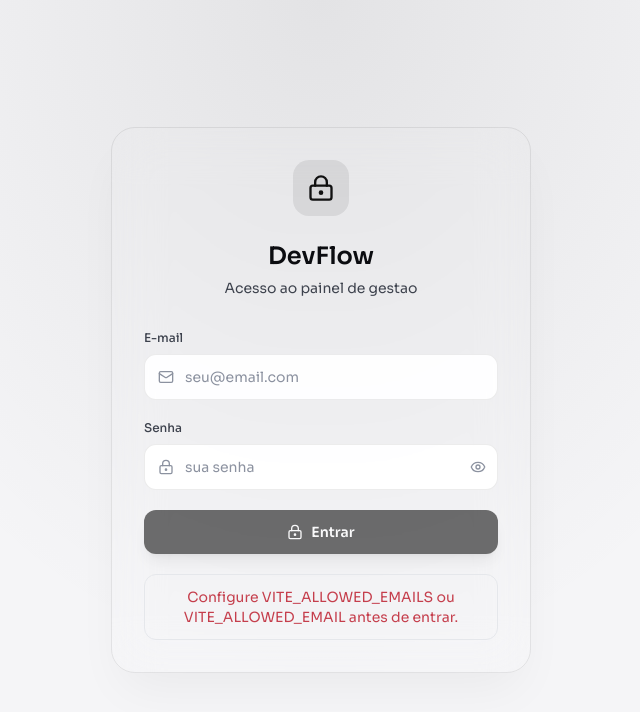
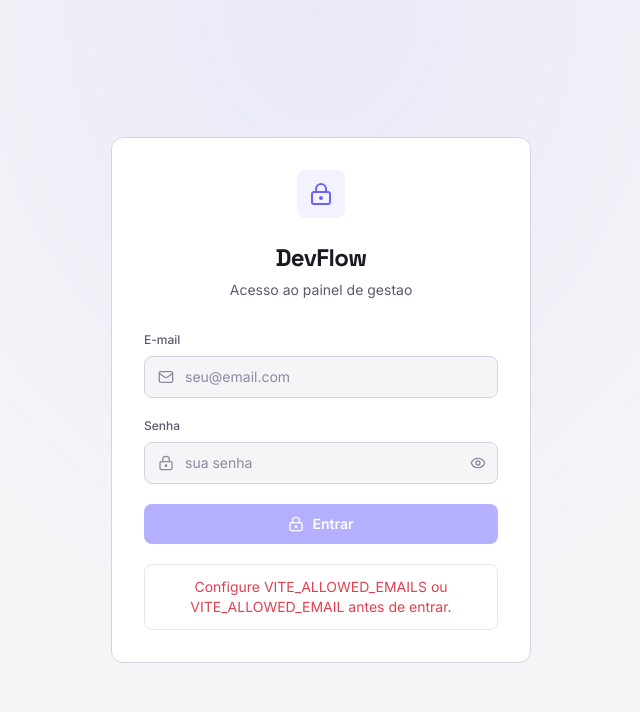
Before and after one commit to mohamedsillahhh-cloud/DevFlow, a React (Vite) app in the folder web/: page /login in a window 1280 px wide. Shown: the top 712 px of the page, without its empty margins (319-959 px from the left). Built offline with nearby package versions, Linux system fonts and the light colour scheme; no server answers.

Commit message:
redesign: UI completa dark premium - nova paleta, tipografia, sidebar 220px, KPI cards, badges, login

```diff
--- a/web/src/components/status-badge.tsx
+++ b/web/src/components/status-badge.tsx
@@ -8,27 +8,27 @@ const STATUS_STYLES: Record<
   }
 > = {
   cancelado: {
-    className: 'border-[#4a1f2a] bg-[rgba(113,29,43,0.18)] text-[var(--color-danger)]',
+    className: 'bg-[rgba(255,71,87,0.12)] text-[var(--color-danger)]',
     icon: XCircle,
   },
   concluido: {
-    className: 'border-[#1f4a39] bg-[rgba(20,86,58,0.18)] text-[var(--color-success)]',
+    className: 'bg-[rgba(0,212,170,0.12)] text-[var(--color-success)]',
     icon: CheckCircle2,
   },
   em_andamento: {
-    className: 'border-[#234a73] bg-[rgba(26,72,133,0.2)] text-[var(--color-info)]',
+    className: 'bg-[rgba(108,99,255,0.12)] text-[var(--color-info)]',
     icon: CircleDashed,
   },
   pago: {
-    className: 'border-[#1f4a39] bg-[rgba(20,86,58,0.18)] text-[var(--color-success)]',
+    className: 'bg-[rgba(0,212,170,0.12)] text-[var(--color-success)]',
     icon: CheckCircle2,
   },
   pago_parcial: {
-    className: 'border-[#5e3f84] bg-[rgba(118,72,194,0.18)] text-[var(--color-violet)]',
+    className: 'bg-[rgba(155,138,255,0.12)] text-[var(--color-violet)]',
     icon: AlertTriangle,
   },
   pendente: {
-    className: 'border-[#5a4722] bg-[rgba(140,96,15,0.18)] text-[var(--color-warning)]',
+    className: 'bg-[rgba(255,165,0,0.12)] text-[var(--color-warning)]',
     icon: Clock3,
   },
 }
@@ -41,11 +41,11 @@ export function StatusBadge({ status }: { status?: string | null }) {
 
   return (
     <span
-      className={`inline-flex items-center gap-1.5 rounded-lg border px-2.5 py-1 text-xs font-medium ${
-        style?.className ?? 'border-[var(--border-subtle)] bg-[var(--surface-2)] text-[var(--text-secondary)]'
+      className={`inline-flex items-center gap-1.5 rounded-md px-2.5 py-1 text-[11px] font-medium uppercase tracking-wide ${
+        style?.className ?? 'bg-[var(--surface-2)] text-[var(--text-secondary)]'
       }`}
     >
-      <Icon className="h-3.5 w-3.5" />
+      <Icon className="h-3 w-3" />
       {label}
     </span>
   )
--- a/web/src/index.css
+++ b/web/src/index.css
@@ -1,74 +1,75 @@
-@import url('https://fonts.googleapis.com/css2?family=JetBrains+Mono:wght@400;500&family=Sora:wght@400;500;600;700&display=swap');
+@import url('https://fonts.googleapis.com/css2?family=Inter:wght@400;500;600;700&family=JetBrains+Mono:wght@400;500;600&family=Space+Grotesk:wght@500;600;700&display=swap');
 
 @tailwind base;
 @tailwind components;
 @tailwind utilities;
 
-:root {
-  color-scheme: light;
-  font-family: 'Sora', 'Segoe UI', sans-serif;
-  background: #f5f5f7;
-  color: #15161b;
-  --bg-canvas: #f5f5f7;
-  --bg-shell: rgba(245, 245, 247, 0.94);
-  --surface-1: rgba(255, 255, 255, 0.84);
-  --surface-2: rgba(255, 255, 255, 0.94);
-  --surface-3: rgba(239, 239, 243, 0.98);
-  --surface-soft: rgba(17, 17, 19, 0.045);
-  --border-subtle: rgba(17, 17, 19, 0.08);
-  --border-strong: rgba(17, 17, 19, 0.14);
-  --text-primary: #0b0c10;
-  --text-secondary: #3d424d;
-  --text-muted: #8c92a0;
-  --brand: #111111;
-  --brand-strong: #000000;
-  --brand-soft: rgba(17, 17, 19, 0.08);
-  --inverted-surface: #111111;
-  --inverted-text: #f7f7f8;
-  --chart-grid: rgba(17, 17, 19, 0.08);
-  --chart-guideline: rgba(17, 17, 19, 0.14);
-  --color-success: #1f8f5f;
-  --color-danger: #c53e4c;
-  --color-warning: #d18016;
-  --color-info: #2566d0;
-  --color-violet: #6f50ad;
-  --color-pink: #cf3f8d;
-  --color-lime: #5f9b2f;
-  --shadow-panel: 0 18px 40px rgba(17, 20, 29, 0.08);
-  --shadow-soft: 0 10px 26px rgba(17, 20, 29, 0.08);
+:root,
+html[data-theme='dark'] {
+  color-scheme: dark;
+  font-family: 'Inter', system-ui, sans-serif;
+  background: #0A0A0F;
+  color: #F0F0F5;
+  --bg-canvas: #0A0A0F;
+  --bg-shell: rgba(10, 10, 15, 0.94);
+  --surface-1: #111118;
+  --surface-2: #1A1A24;
+  --surface-3: #22222E;
+  --surface-soft: rgba(255, 255, 255, 0.04);
+  --border-subtle: #2A2A3A;
+  --border-strong: #3A3A4E;
+  --text-primary: #F0F0F5;
+  --text-secondary: #8888A0;
+  --text-muted: #6B6B80;
+  --brand: #6C63FF;
+  --brand-strong: #7B73FF;
+  --brand-soft: rgba(108, 99, 255, 0.12);
+  --inverted-surface: #6C63FF;
+  --inverted-text: #FFFFFF;
+  --chart-grid: #2A2A3A;
+  --chart-guideline: #3A3A4E;
+  --color-success: #00D4AA;
+  --color-danger: #FF4757;
+  --color-warning: #FFA500;
+  --color-info: #6C63FF;
+  --color-violet: #9B8AFF;
+  --color-pink: #FF6B9D;
+  --color-lime: #5EEAD4;
+  --shadow-panel: 0 0 0 1px #2A2A3A;
+  --shadow-soft: 0 0 0 1px #2A2A3A;
 }
 
-html[data-theme='dark'] {
-  color-scheme: dark;
-  background: #000000;
-  color: #f5f5f7;
-  --bg-canvas: #000000;
-  --bg-shell: rgba(0, 0, 0, 0.94);
-  --surface-1: rgba(10, 10, 10, 0.88);
-  --surface-2: rgba(16, 16, 16, 0.96);
-  --surface-3: rgba(24, 24, 24, 0.98);
-  --surface-soft: rgba(255, 255, 255, 0.06);
-  --border-subtle: rgba(255, 255, 255, 0.1);
-  --border-strong: rgba(255, 255, 255, 0.18);
-  --text-primary: #f5f5f7;
-  --text-secondary: #a1a1aa;
-  --text-muted: #6f6f77;
-  --brand: #ffffff;
-  --brand-strong: #f2f2f4;
-  --brand-soft: rgba(255, 255, 255, 0.08);
-  --inverted-surface: #f5f5f7;
-  --inverted-text: #050505;
-  --chart-grid: rgba(255, 255, 255, 0.08);
-  --chart-guideline: rgba(255, 255, 255, 0.14);
-  --color-success: #44d8a2;
-  --color-danger: #ff6b79;
-  --color-warning: #ffbe63;
-  --color-info: #65b2ff;
-  --color-violet: #b38bff;
-  --color-pink: #ff8dc6;
-  --color-lime: #85ea72;
-  --shadow-panel: 0 24px 60px rgba(0, 0, 0, 0.45);
-  --shadow-soft: 0 12px 28px rgba(0, 0, 0, 0.32);
+html[data-theme='light'] {
+  color-scheme: light;
+  background: #F5F5F8;
+  color: #1A1A24;
+  --bg-canvas: #F5F5F8;
+  --bg-shell: rgba(245, 245, 248, 0.94);
+  --surface-1: #FFFFFF;
+  --surface-2: #F0F0F4;
+  --surface-3: #E8E8EE;
+  --surface-soft: rgba(0, 0, 0, 0.035);
+  --border-subtle: #D4D4E0;
+  --border-strong: #B8B8CC;
+  --text-primary: #1A1A24;
+  --text-secondary: #5A5A70;
+  --text-muted: #8A8AA0;
+  --brand: #6C63FF;
+  --brand-strong: #5A52E0;
+  --brand-soft: rgba(108, 99, 255, 0.08);
+  --inverted-surface: #6C63FF;
+  --inverted-text: #FFFFFF;
+  --chart-grid: #D4D4E0;
+  --chart-guideline: #B8B8CC;
+  --color-success: #00A37A;
+  --color-danger: #E04050;
+  --color-warning: #CC8400;
+  --color-info: #6C63FF;
+  --color-violet: #7B6AE0;
+  --color-pink: #D45A8A;
+  --color-lime: #3BC4B0;
+  --shadow-panel: 0 1px 3px rgba(0, 0, 0, 0.06), 0 0 0 1px rgba(0, 0, 0, 0.04);
+  --shadow-soft: 0 1px 2px rgba(0, 0, 0, 0.04), 0 0 0 1px rgba(0, 0, 0, 0.04);
 }
 
 * {
@@ -83,40 +84,10 @@ html {
 body {
   min-height: 100vh;
   margin: 0;
-  background:
-    radial-gradient(circle at 0% 0%, rgba(255, 255, 255, 0.58), transparent 28%),
-    radial-gradient(circle at 100% 100%, rgba(210, 214, 225, 0.42), transparent 24%),
-    var(--bg-canvas);
+  background: var(--bg-canvas);
   color: var(--text-primary);
   position: relative;
-  transition: background 180ms ease, color 180ms ease;
-}
-
-html[data-theme='dark'] body {
-  background:
-    radial-gradient(circle at 0% 0%, rgba(255, 255, 255, 0.09), transparent 24%),
-    radial-gradient(circle at 100% 100%, rgba(255, 255, 255, 0.05), transparent 22%),
-    var(--bg-canvas);
-}
-
-body::before {
-  content: '';
-  position: fixed;
-  inset: 0;
-  background-image:
-    linear-gradient(rgba(17, 24, 39, 0.035) 1px, transparent 1px),
-    linear-gradient(90deg, rgba(17, 24, 39, 0.035) 1px, transparent 1px);
-  background-size: 80px 80px;
-  mask-image: radial-gradient(circle at center, black, transparent 74%);
-  opacity: 0.22;
-  pointer-events: none;
-  z-index: 0;
-}
-
-html[data-theme='dark'] body::before {
-  background-image:
-    linear-gradient(rgba(151, 171, 204, 0.06) 1px, transparent 1px),
-    linear-gradient(90deg, rgba(151, 171, 204, 0.06) 1px, transparent 1px);
+  transition: background 150ms ease, color 150ms ease;
 }
 
 body,
@@ -146,35 +117,23 @@ a {
 }
 
 ::selection {
-  background: rgba(255, 255, 255, 0.24);
+  background: rgba(108, 99, 255, 0.2);
 }
 
 ::-webkit-scrollbar {
-  width: 10px;
-  height: 10px;
+  width: 6px;
+  height: 6px;
 }
 
 ::-webkit-scrollbar-track {
-  background: #e7e7eb;
+  background: transparent;
 }
 
 ::-webkit-scrollbar-thumb {
-  background: #c2c7d3;
+  background: #2A2A3A;
   border-radius: 999px;
 }
 
 ::-webkit-scrollbar-thumb:hover {
-  background: #aeb4c1;
+  background: #3A3A4E;
 }
-
-html[data-theme='dark'] ::-webkit-scrollbar-track {
-  background: #101623;
-}
-
-html[data-theme='dark'] ::-webkit-scrollbar-thumb {
-  background: #303d56;
-}
-
-html[data-theme='dark'] ::-webkit-scrollbar-thumb:hover {
-  background: #3f4d68;
-}
--- a/web/src/lib/format.ts
+++ b/web/src/lib/format.ts
@@ -23,10 +23,10 @@ export const CURRENCY_OPTIONS = [
 ]
 
 export const BUTTON_PRIMARY =
-  'inline-flex items-center justify-center rounded-2xl border border-[var(--inverted-surface)] bg-[var(--inverted-surface)] px-4 py-2.5 text-sm font-medium text-[var(--inverted-text)] shadow-[var(--shadow-soft)] transition hover:-translate-y-[1px] hover:opacity-92 disabled:cursor-not-allowed disabled:opacity-60 disabled:hover:translate-y-0'
+  'inline-flex items-center justify-center rounded-lg bg-[var(--brand)] px-4 py-2.5 text-sm font-medium text-white transition hover:brightness-110 disabled:cursor-not-allowed disabled:opacity-50'
 
 export const BUTTON_SECONDARY =
-  'inline-flex items-center justify-center rounded-2xl border border-[var(--border-subtle)] bg-[var(--surface-2)] px-4 py-2.5 text-sm font-medium text-[var(--text-primary)] shadow-[var(--shadow-soft)] transition hover:-translate-y-[1px] hover:border-[var(--border-strong)] hover:bg-[var(--surface-3)] disabled:cursor-not-allowed disabled:opacity-60 disabled:hover:translate-y-0'
+  'inline-flex items-center justify-center rounded-lg border border-[var(--border-subtle)] bg-transparent px-4 py-2.5 text-sm font-medium text-[var(--text-primary)] transition hover:bg-[var(--surface-2)] disabled:cursor-not-allowed disabled:opacity-50'
 
 export const INPUT_BASE =
   'w-full rounded-2xl border border-[var(--border-subtle)] bg-[var(--surface-2)] px-4 py-3 text-sm text-[var(--text-primary)] placeholder:text-[var(--text-muted)] shadow-[var(--shadow-soft)] transition focus:border-[var(--border-strong)] focus:ring-4 focus:ring-[var(--brand-soft)]'
--- a/web/src/pages/login-page.tsx
+++ b/web/src/pages/login-page.tsx
@@ -32,15 +32,15 @@ export function LoginPage() {
   }
 
   return (
-    <div className="relative flex min-h-screen items-center justify-center overflow-hidden bg-[var(--bg-canvas)] px-4">
-      <div className="pointer-events-none absolute inset-0 bg-[radial-gradient(ellipse_at_top,var(--brand-soft),transparent_60%)]" />
+    <div className="relative flex min-h-screen items-center justify-center bg-[var(--bg-canvas)] px-4">
+      <div className="pointer-events-none fixed inset-0 bg-[radial-gradient(ellipse_at_top,rgba(108,99,255,0.08),transparent_60%)]" />
 
-      <div className="relative w-[420px] max-w-full rounded-3xl border border-[var(--border-subtle)] bg-[var(--surface-1)]/80 p-8 shadow-2xl shadow-black/5 backdrop-blur-xl">
-        <div className="mx-auto mb-6 flex h-14 w-14 items-center justify-center rounded-2xl bg-[var(--brand-soft)]">
-          <LockKeyhole className="h-7 w-7 text-[var(--brand)]" />
+      <div className="relative w-[420px] max-w-full rounded-xl border border-[var(--border-subtle)] bg-[var(--surface-1)] p-8">
+        <div className="mx-auto mb-6 flex h-12 w-12 items-center justify-center rounded-lg bg-[var(--brand-soft)]">
+          <LockKeyhole className="h-6 w-6 text-[var(--brand)]" />
         </div>
 
-        <h1 className="text-center text-2xl font-semibold text-[var(--text-primary)]">DevFlow</h1>
+        <h1 className="text-center text-2xl font-bold tracking-tight text-[var(--text-primary)]" style={{ fontFamily: "'Space Grotesk', 'Inter', sans-serif" }}>DevFlow</h1>
         <p className="mt-1.5 text-center text-sm text-[var(--text-secondary)]">
           Acesso ao painel de gestao
         </p>
@@ -57,7 +57,7 @@ export function LoginPage() {
               <Mail className="pointer-events-none absolute left-3.5 top-1/2 h-4 w-4 -translate-y-1/2 text-[var(--text-muted)]" />
               <input
                 autoComplete="email"
-                className="w-full rounded-xl border border-[var(--border-subtle)] bg-[var(--surface-2)] py-3 pl-10 pr-4 text-sm text-[var(--text-primary)] transition placeholder:text-[var(--text-muted)] focus:border-[var(--brand)] focus:ring-4 focus:ring-[var(--brand-soft)]"
+                className="w-full rounded-lg border border-[var(--border-subtle)] bg-[var(--bg-canvas)] py-2.5 pl-10 pr-4 text-sm text-[var(--text-primary)] transition placeholder:text-[var(--text-muted)] focus:border-[var(--brand)] focus:ring-2 focus:ring-[var(--brand-soft)]"
                 id="email"
                 onChange={(event) => {
                   setEmail(event.target.value)
@@ -84,7 +84,7 @@ export function LoginPage() {
             <div className="relative">
               <input
                 autoComplete="current-password"
-                className="w-full rounded-xl border border-[var(--border-subtle)] bg-[var(--surface-2)] py-3 pl-10 pr-11 text-sm text-[var(--text-primary)] transition placeholder:text-[var(--text-muted)] focus:border-[var(--brand)] focus:ring-4 focus:ring-[var(--brand-soft)]"
+                className="w-full rounded-lg border border-[var(--border-subtle)] bg-[var(--bg-canvas)] py-2.5 pl-10 pr-11 text-sm text-[var(--text-primary)] transition placeholder:text-[var(--text-muted)] focus:border-[var(--brand)] focus:ring-2 focus:ring-[var(--brand-soft)]"
                 id="password"
                 onChange={(event) => {
                   setPassword(event.target.value)
@@ -111,7 +111,7 @@ export function LoginPage() {
           </div>
 
           <button
-            className="flex w-full items-center justify-center gap-2 rounded-xl bg-[var(--brand)] px-4 py-3 text-sm font-semibold text-white shadow-lg shadow-[var(--brand)]/25 transition hover:brightness-110 active:scale-[0.98] disabled:cursor-not-allowed disabled:opacity-60"
+            className="flex w-full items-center justify-center gap-2 rounded-lg bg-[var(--brand)] px-4 py-2.5 text-sm font-semibold text-white transition hover:brightness-110 disabled:cursor-not-allowed disabled:opacity-50"
             disabled={isSubmitting || configIssues.length > 0}
             type="submit"
           >
@@ -127,7 +127,7 @@ export function LoginPage() {
           </button>
 
           {visibleError ? (
-            <p className="rounded-xl border border-[var(--color-danger)]/20 bg-[var(--color-danger)]/10 px-4 py-3 text-center text-sm text-[var(--color-danger)]">
+            <p className="rounded-lg border border-[var(--color-danger)]/20 bg-[var(--color-danger)]/10 px-4 py-3 text-center text-sm text-[var(--color-danger)]">
               {visibleError}
             </p>
           ) : null}
```
Also changed, not shown: web/src/components/app-layout.tsx (+45 -78 lines), web/src/components/panel.tsx (+3 -6 lines), web/src/components/stat-card.tsx (+7 -9 lines).
